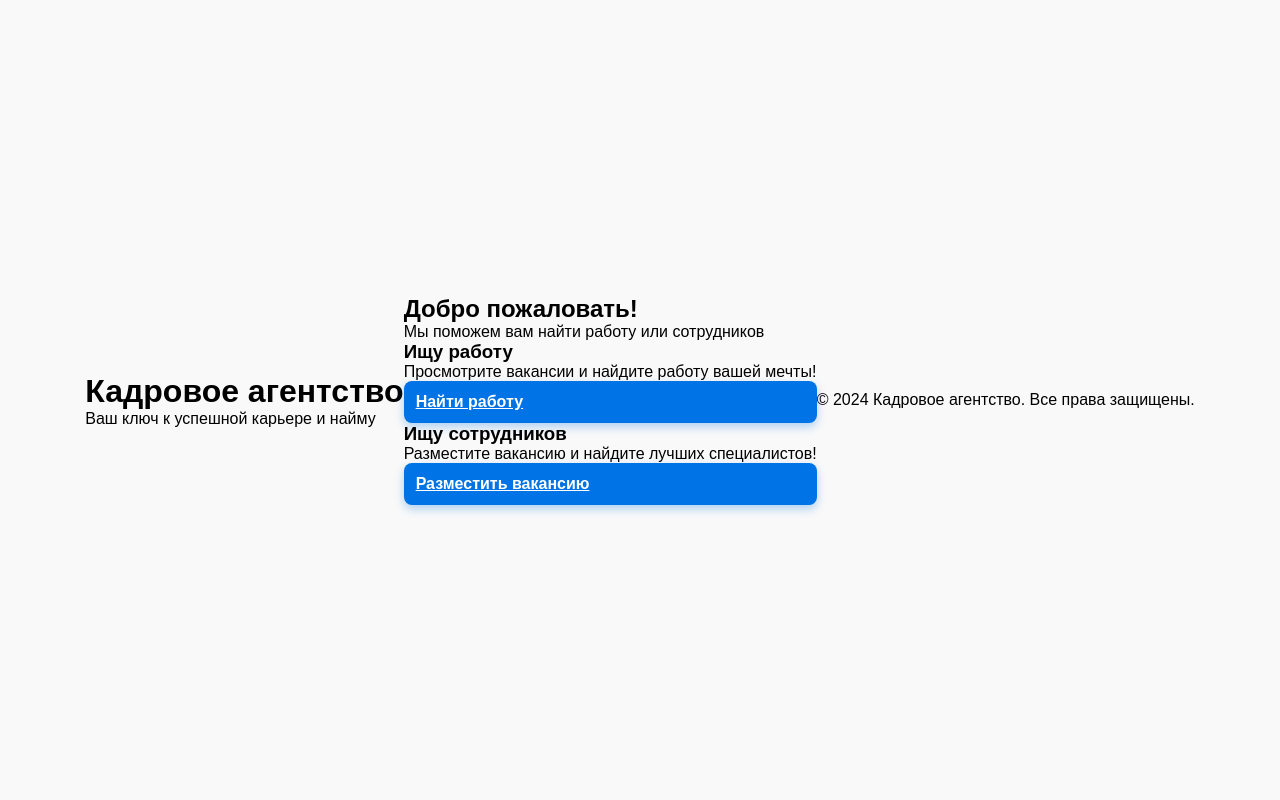
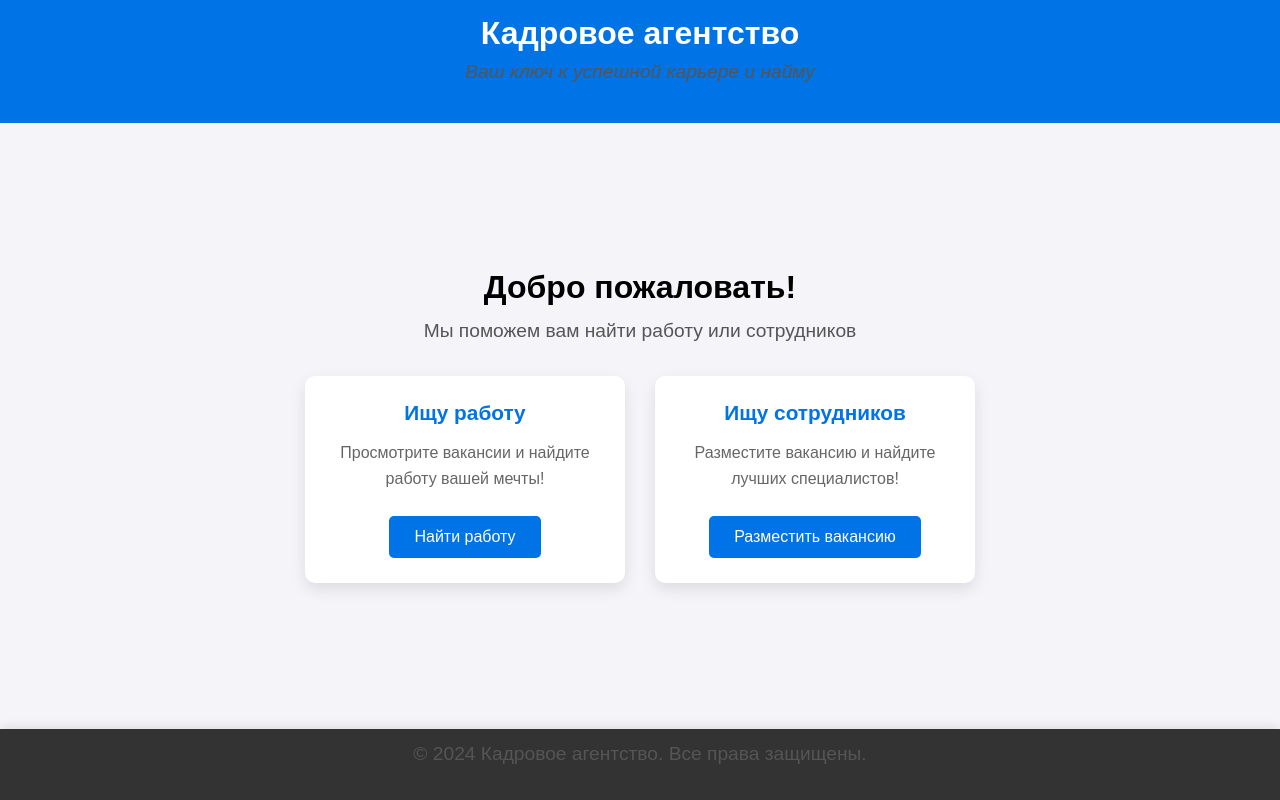
Before and after one commit to IsaevAndrew/RecruitmentAgency, a FastAPI app: page / in a window 1280 px wide. Run offline with FastAPI, Linux system fonts and the light colour scheme.

Commit message:
change styles

```diff
--- /dev/null
+++ b/static/css/styles_main.css
@@ -0,0 +1,142 @@
+/* Reset для унификации */
+* {
+    margin: 0;
+    padding: 0;
+    box-sizing: border-box;
+}
+
+html, body {
+    height: 100%;
+    font-family: Arial, sans-serif;
+    background-color: #f4f4f9;
+}
+
+body {
+    display: flex;
+    flex-direction: column;
+    justify-content: space-between;
+    min-height: 100vh;
+}
+
+/* Заголовок */
+header {
+    background-color: #0073e6;
+    color: white;
+    text-align: center;
+    padding: 15px 0;
+    display: flex;
+    flex-direction: column;
+    align-items: center;
+    justify-content: center;
+}
+
+header h1 {
+    font-size: 2rem;
+    margin: 0;
+    font-weight: bold;
+}
+
+header .slogan {
+    font-size: 0.9rem;
+    margin-top: 5px;
+    font-style: italic;
+    color: #e0e0e0;
+}
+
+/* Основной блок */
+main {
+    flex: 1;
+    display: flex;
+    flex-direction: column;
+    align-items: center;
+    justify-content: center;
+    padding: 20px;
+}
+
+.container {
+    text-align: center;
+    max-width: 1200px;
+    width: 100%;
+}
+
+.container h2 {
+    font-size: 2rem;
+    font-weight: bold;
+    margin-bottom: 10px;
+}
+
+.container p {
+    font-size: 1.2rem;
+    line-height: 1.6;
+    color: #555;
+    margin-bottom: 20px;
+}
+
+.blocks {
+    display: flex;
+    flex-wrap: wrap;
+    justify-content: center;
+    gap: 30px;
+    margin-top: 30px;
+}
+
+.block {
+    flex: 1;
+    max-width: 320px;
+    background-color: white;
+    padding: 25px;
+    border-radius: 10px;
+    box-shadow: 0 6px 15px rgba(0, 0, 0, 0.1);
+    text-align: center;
+    transition: transform 0.3s ease, box-shadow 0.3s ease;
+}
+
+.block:hover {
+    transform: translateY(-5px);
+    box-shadow: 0 10px 20px rgba(0, 0, 0, 0.2);
+}
+
+.block h3 {
+    font-size: 1.3rem;
+    margin-bottom: 15px;
+    color: #0073e6;
+}
+
+.block p {
+    font-size: 1rem;
+    margin-bottom: 25px;
+    color: #666;
+}
+
+.button {
+    display: inline-block;
+    padding: 12px 25px;
+    font-size: 1rem;
+    color: white;
+    background-color: #0073e6;
+    text-decoration: none;
+    border-radius: 5px;
+    transition: background-color 0.3s, transform 0.2s;
+}
+
+.button:hover {
+    background-color: #005bb5;
+    transform: translateY(-2px);
+}
+
+/* Подвал */
+footer {
+    background-color: #333;
+    color: white;
+    text-align: center;
+    padding: 10px 0;
+    display: flex;
+    align-items: center;
+    justify-content: center;
+    font-size: 0.8rem;
+    box-shadow: 0 -2px 10px rgba(0, 0, 0, 0.1);
+}
+
+footer p {
+    margin: 0;
+}
--- a/templates/candidate_login.html
+++ b/templates/candidate_login.html
@@ -4,7 +4,7 @@
     <meta charset="UTF-8">
     <meta name="viewport" content="width=device-width, initial-scale=1.0">
     <title>Вход для кандидатов</title>
-    <link rel="stylesheet" href="/static/css/styles.css">
+    <link rel="stylesheet" href="/static/css/styles_auth.css">
 </head>
 <body>
 <div class="auth-page">
--- a/templates/employer_login.html
+++ b/templates/employer_login.html
@@ -4,7 +4,7 @@
     <meta charset="UTF-8">
     <meta name="viewport" content="width=device-width, initial-scale=1.0">
     <title>Вход для работодателей</title>
-    <link rel="stylesheet" href="/static/css/styles.css">
+    <link rel="stylesheet" href="/static/css/styles_auth.css">
 </head>
 <body>
     <div class="auth-page">
--- a/templates/home.html
+++ b/templates/home.html
@@ -4,7 +4,7 @@
     <meta charset="UTF-8">
     <meta name="viewport" content="width=device-width, initial-scale=1.0">
     <title>Кадровое агентство</title>
-    <link rel="stylesheet" href="/static/css/styles.css">
+    <link rel="stylesheet" href="/static/css/styles_main.css">
 </head>
 <body>
 <header>
@@ -19,13 +19,11 @@
         <h2>Добро пожаловать!</h2>
         <p>Мы поможем вам найти работу или сотрудников</p>
         <div class="blocks">
-            <!-- Блок для кандидатов -->
             <div class="block candidate">
                 <h3>Ищу работу</h3>
                 <p>Просмотрите вакансии и найдите работу вашей мечты!</p>
                 <a href="/auth/candidate" class="button">Найти работу</a>
             </div>
-            <!-- Блок для работодателей -->
             <div class="block employer">
                 <h3>Ищу сотрудников</h3>
                 <p>Разместите вакансию и найдите лучших специалистов!</p>
```
Also changed, not shown: static/css/styles_auth.css (renamed from static/css/styles.css).
